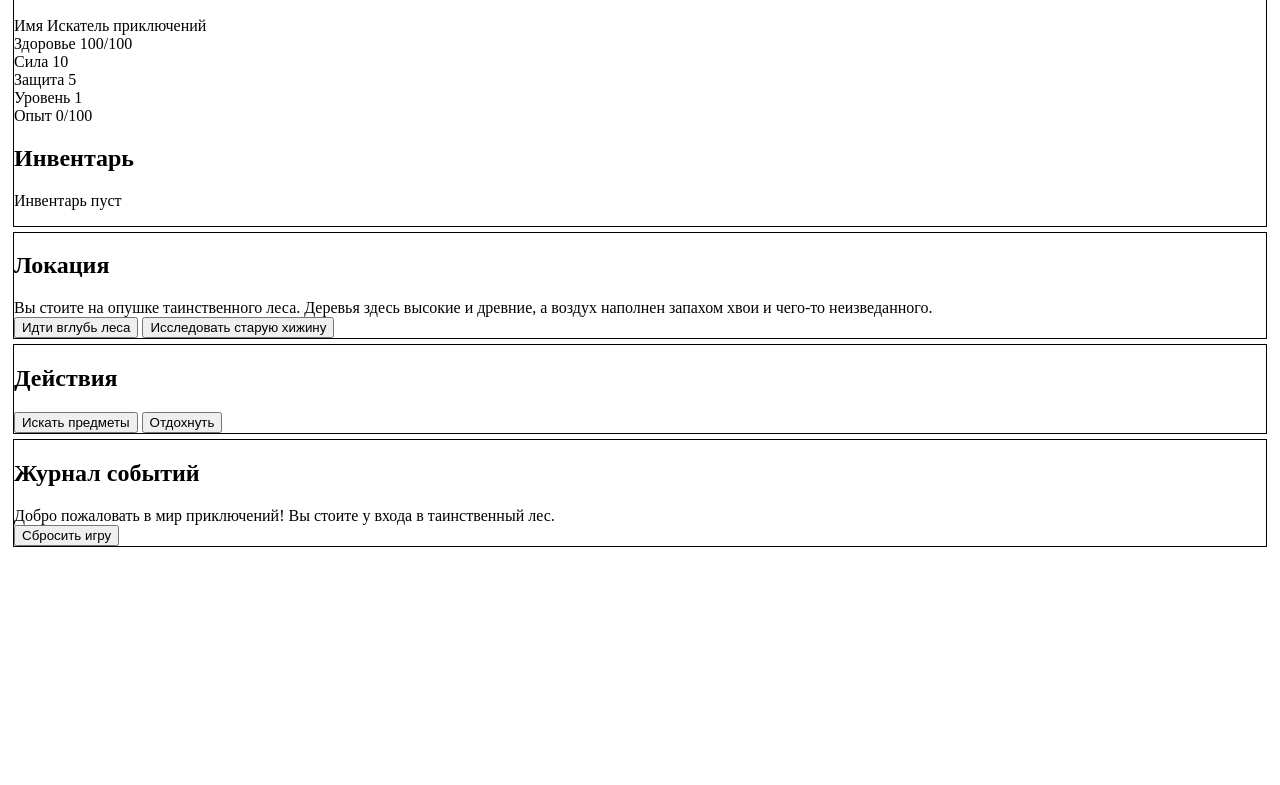
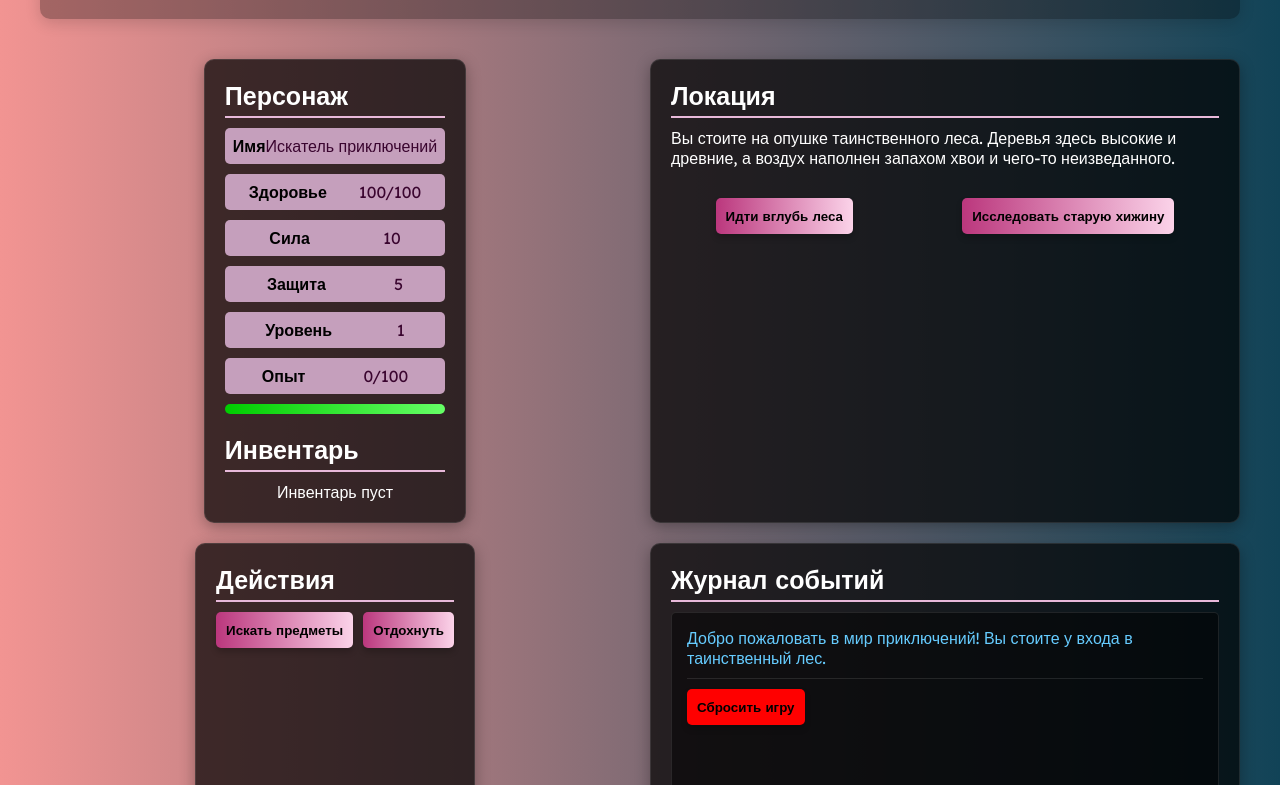
Before and after one commit to StasiyaN/practice-textRPGGame, a website: page index.html in a window 1280 px wide. Shown: the part 131-916 px from the top of the page. Before the commit the page ends 800 px from the top, so only its background shows below. Drawn offline with Linux system fonts and the light colour scheme.

Commit message:
css +- ok

```diff
--- a/index.html
+++ b/index.html
@@ -7,6 +7,9 @@
     <meta http-equiv="X-UA-Compatible" content="ie=edge">
     <title>RPG text game</title>
     <link rel="stylesheet" href="style.css">
+    <link rel="preconnect" href="https://fonts.googleapis.com">
+    <link rel="preconnect" href="https://fonts.gstatic.com" crossorigin>
+    <link href="https://fonts.googleapis.com/css2?family=Lexend:wght@100..900&display=swap" rel="stylesheet">
 </head>
 <body>
     <div class="container">
@@ -70,13 +73,16 @@
         </section>
         <section class="panel log">
             <h2>Журнал событий</h2>
-            <div class="log-entry location-log" id="log-content">
-                Добро пожаловать в мир приключений!
-                Вы стоите у входа в таинственный лес.
+            <div class="log-content" id="log-content">
+                <div class="log-entry location-log">
+                    Добро пожаловать в мир приключений!
+                    Вы стоите у входа в таинственный лес.
+                </div>
+                <button class="reset-btn" id="reset-btn">
+                    Сбросить игру
+                </button>
             </div>
-            <button class="reset-btn" id="reset-btn">
-                Сбросить игру
-            </button>
         </section>
+
 </body>
 </html>
--- a/style.css
+++ b/style.css
@@ -1,4 +1,245 @@
-section {
-    border: 1px solid black;
-    margin: 5px;
+*{
+    box-sizing: border-box;
+    margin: 0 auto;
+    padding: 0;
+    font-family: "Lexend", sans-serif;
 }
+
+body{
+    background: #114357;  /* fallback for old browsers */
+    background: -webkit-linear-gradient(to right, #F29492, #114357);  /* Chrome 10-25, Safari 5.1-6 */
+    background: linear-gradient(to right, #F29492, #114357); /* W3C, IE 10+/ Edge, Firefox 16+, Chrome 26+, Opera 12+, Safari 7+ */
+    color: white;
+    min-height: 100vh;
+    padding: 20px;
+}
+
+.container{
+    max-width: 1200px;
+    width: 100%;
+    margin: 0 auto;
+    display: grid;
+    grid-template-columns: 1fr 1fr;
+    grid-template-rows: auto 1fr auto;
+    gap: 20px;
+    grid-template-areas:
+                "header header"
+                "stats location"
+                "actions log";
+
+}
+
+header{
+    grid-area: header;
+    text-align: center;
+    padding: 40px;
+    background: rgba(0, 0, 0, 0.6);
+    border-radius: 10px;
+    margin-bottom: 20px;
+    width: 100%;
+    opacity: 0.5;
+    box-shadow: 0 4px 15px rgba(0, 0, 0, 0.3);
+}
+
+h1{
+    font-size: 40px;
+    text-align: center;
+    color: rgba(159, 119, 148, 0.89);
+}
+
+.panel{
+    background: rgba(0, 0, 0, 0.7);
+    border-radius: 10px;
+    padding: 20px;
+    box-shadow: 0 4px 15px rgba(0, 0, 0, 0.3);
+    border: 1px solid rgba(255, 255, 255, 0.1);
+}
+.stats {
+    grid-area: stats;
+}
+
+.location{
+    grid-area: location;
+}
+.actions{
+    grid-area: actions;
+}
+
+.log{
+    grid-area: log;
+}
+
+h2{
+    font-size: 25px;
+    margin-bottom: 10px;
+    border-bottom: 2px solid #e8b9da;
+    padding-bottom: 5px;
+}
+
+.stat-row {
+    display: flex;
+    justify-content: space-between;
+    margin-bottom: 10px;
+    padding: 8px;
+    background: rgb(197, 159, 188);
+    border-radius: 5px;
+}
+
+.stat-name {
+    font-weight: bold;
+    color: black;
+}
+
+.stat-value {
+    color: rgb(58, 5, 47);
+}
+
+.inventory {
+    margin-top: 20px;
+}
+
+.inventory-items {
+    display: flex;
+    flex-wrap: wrap;
+    gap: 20px;
+}
+
+/*todo: css for items*/
+.location-desc {
+    margin-bottom: 30px;
+}
+
+.location-actions {
+    display: flex;
+    flex-wrap: wrap;
+    gap: 20px;
+}
+
+.action-buttons {
+    display: flex;
+    flex-wrap: wrap;
+    gap: 10px;
+}
+
+button {
+    background: #FBD3E9;  /* fallback for old browsers */
+    background: -webkit-linear-gradient(to right, #BB377D, #FBD3E9);  /* Chrome 10-25, Safari 5.1-6 */
+    background: linear-gradient(to right, #BB377D, #FBD3E9); /* W3C, IE 10+/ Edge, Firefox 16+, Chrome 26+, Opera 12+, Safari 7+ */
+    color: black;
+    border: none;
+    padding: 10px;
+    border-radius: 5px;
+    cursor: pointer;
+    font-weight: bold;
+    transition: all 0.4s ease;
+    box-shadow: 0 4px 6px rgba(0, 0, 0, 0.2);
+}
+button:hover {
+    scale: 1.05;
+}
+
+ .reset-btn {
+    background: red;
+}
+
+.log-content {
+    height: 300px;
+    overflow-y: auto;
+    background: rgba(0, 0, 0, 0.5);
+    border-radius: 5px;
+    padding: 15px;
+    margin-bottom: 15px;
+    border: 1px solid rgba(255, 255, 255, 0.1);
+}
+
+.log-entry {
+    margin-bottom: 10px;
+    padding-bottom: 10px;
+    border-bottom: 1px solid rgba(255, 255, 255, 0.1);
+}
+
+.combat-log {
+    color: #ff6666;
+}
+
+.item-log {
+    color: #66ff66;
+}
+
+.location-log {
+    color: #66ccff;
+}
+
+.enemy {
+    display: flex;
+    align-items: center;
+    gap: 15px;
+    margin-top: 15px;
+    padding: 15px;
+    background: rgba(255, 0, 0, 0.2);
+    border-radius: 8px;
+    border: 1px solid rgba(255, 0, 0, 0.5);
+}
+
+.enemy-info {
+    flex-grow: 1;
+}
+
+.enemy-health {
+    height: 10px;
+    background: #333;
+    border-radius: 5px;
+    margin-top: 5px;
+    overflow: hidden;
+}
+
+.enemy-health-bar {
+    height: 100%;
+    background: linear-gradient(90deg, #ff0000, #ff9900);
+    width: 100%;
+    transition: width 0.5s ease;
+}
+
+.enemy {
+    display: flex;
+    align-items: center;
+    gap: 15px;
+    margin-top: 15px;
+    padding: 15px;
+    background: rgba(255, 0, 0, 0.2);
+    border-radius: 8px;
+    border: 1px solid rgba(255, 0, 0, 0.5);
+}
+
+.enemy-info {
+    flex-grow: 1;
+}
+
+.enemy-health {
+    height: 10px;
+    background: #333;
+    border-radius: 5px;
+    margin-top: 5px;
+    overflow: hidden;
+}
+
+.enemy-health-bar {
+    height: 100%;
+    background: linear-gradient(90deg, #ff0000, #00ff48);
+    width: 100%;
+    transition: width 0.5s ease;
+}
+
+.progress-bar {
+    height: 10px;
+    background: #333;
+    border-radius: 5px;
+    margin-top: 5px;
+    overflow: hidden;
+}
+
+.progress-bar-fill {
+    height: 100%;
+    background: linear-gradient(90deg, #00cc00, #66ff66);
+    transition: width 0.5s ease;
+}
```
